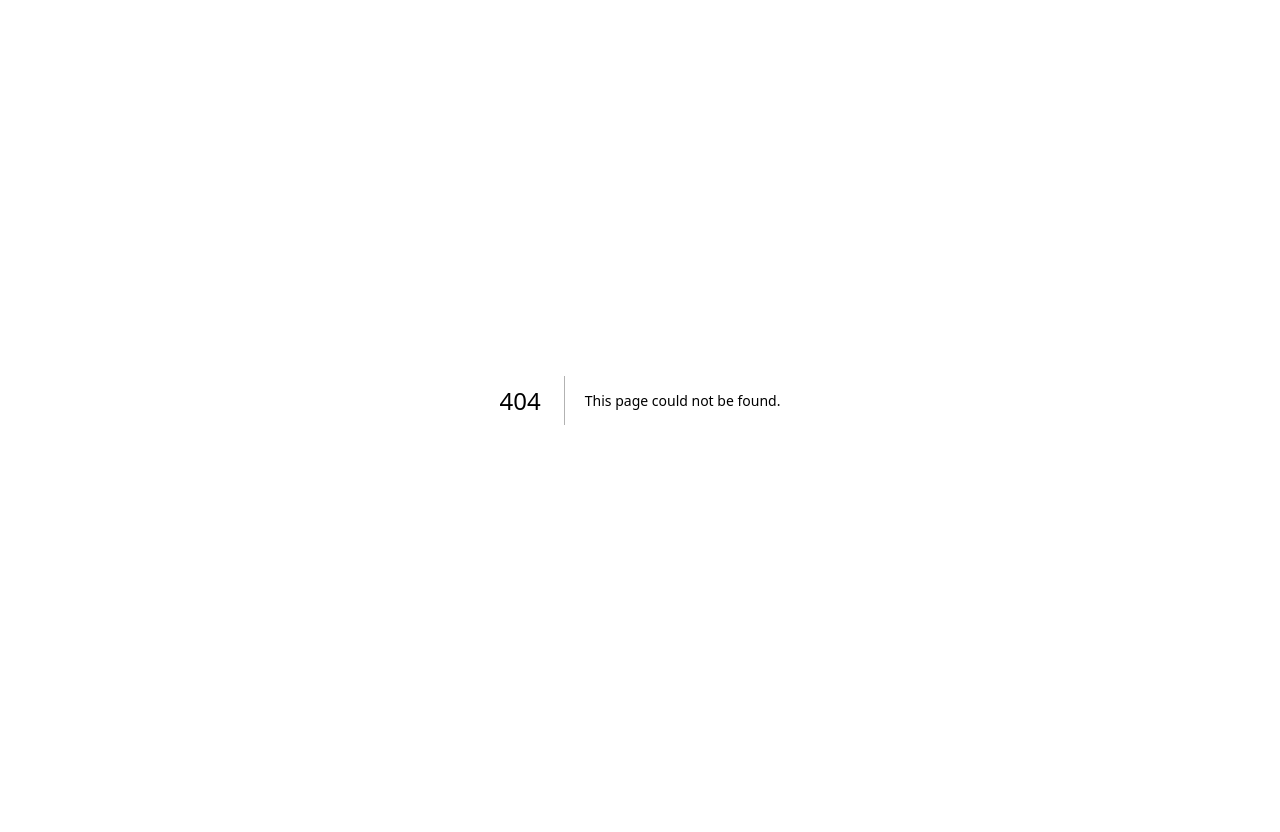
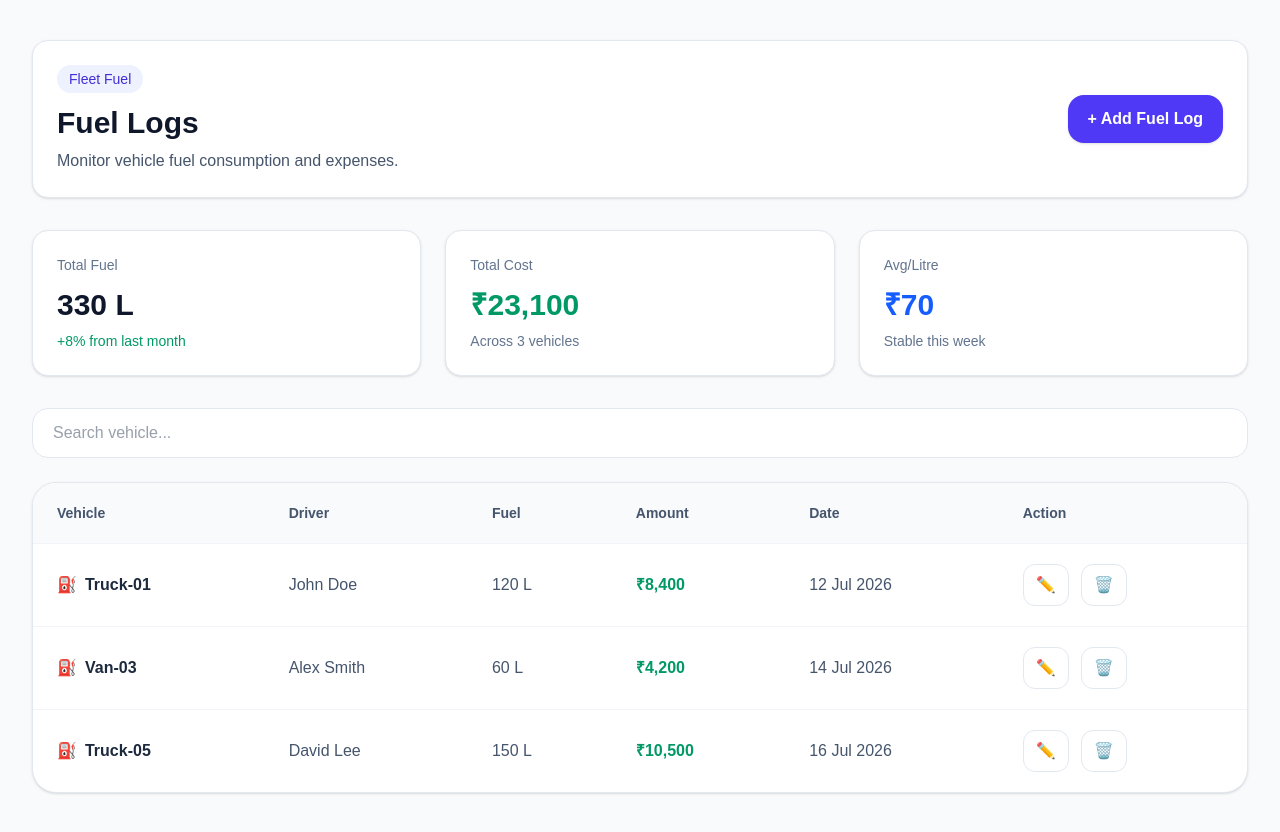
Before and after one commit to Knight-hrp/transitops, a Next.js app in the folder transitops/: page /fuel in a window 1280 px wide. Before the commit this address had no page. Before the commit the page ends 800 px from the top, so only its background shows below. Built offline with nearby package versions, Linux system fonts and the light colour scheme.

Commit message:
fuel page

```diff
--- /dev/null
+++ b/transitops/src/app/fuel/page.js
@@ -0,0 +1,126 @@
+const fuelLogs = [
+  {
+    id: 1,
+    vehicle: "Truck-01",
+    driver: "John Doe",
+    litres: 120,
+    amount: "₹8,400",
+    date: "12 Jul 2026",
+  },
+  {
+    id: 2,
+    vehicle: "Van-03",
+    driver: "Alex Smith",
+    litres: 60,
+    amount: "₹4,200",
+    date: "14 Jul 2026",
+  },
+  {
+    id: 3,
+    vehicle: "Truck-05",
+    driver: "David Lee",
+    litres: 150,
+    amount: "₹10,500",
+    date: "16 Jul 2026",
+  },
+];
+
+export default function FuelLogs() {
+  return (
+    <div className="min-h-screen bg-slate-50">
+      <div className="mx-auto max-w-7xl px-6 py-10 lg:px-8">
+        <div className="mb-8 flex items-center justify-between rounded-2xl border border-slate-200 bg-white p-6 shadow-sm">
+          <div>
+            <div className="inline-flex items-center rounded-full bg-indigo-50 px-3 py-1 text-sm font-medium text-indigo-700">
+              Fleet Fuel
+            </div>
+            <h1 className="mt-3 text-3xl font-semibold text-slate-900">
+              Fuel Logs
+            </h1>
+            <p className="mt-2 text-slate-600">
+              Monitor vehicle fuel consumption and expenses.
+            </p>
+          </div>
+
+          <button className="inline-flex items-center justify-center rounded-2xl bg-indigo-600 px-5 py-3 font-semibold text-white shadow-sm transition hover:bg-indigo-700 hover:shadow-md">
+            + Add Fuel Log
+          </button>
+        </div>
+
+        <div className="mb-8 flex flex-wrap gap-6">
+          <div className="min-w-[220px] flex-1 rounded-2xl border border-slate-200 bg-white p-6 shadow-sm">
+            <p className="text-sm font-medium text-slate-500">Total Fuel</p>
+            <h2 className="mt-3 text-3xl font-semibold text-slate-900">330 L</h2>
+            <p className="mt-2 text-sm text-emerald-600">+8% from last month</p>
+          </div>
+
+          <div className="min-w-[220px] flex-1 rounded-2xl border border-slate-200 bg-white p-6 shadow-sm">
+            <p className="text-sm font-medium text-slate-500">Total Cost</p>
+            <h2 className="mt-3 text-3xl font-semibold text-emerald-600">
+              ₹23,100
+            </h2>
+            <p className="mt-2 text-sm text-slate-500">Across 3 vehicles</p>
+          </div>
+
+          <div className="min-w-[220px] flex-1 rounded-2xl border border-slate-200 bg-white p-6 shadow-sm">
+            <p className="text-sm font-medium text-slate-500">Avg/Litre</p>
+            <h2 className="mt-3 text-3xl font-semibold text-blue-600">₹70</h2>
+            <p className="mt-2 text-sm text-slate-500">Stable this week</p>
+          </div>
+        </div>
+
+        <div className="mb-6">
+          <input
+            placeholder="Search vehicle..."
+            className="w-full rounded-2xl border border-slate-200 bg-white px-5 py-3 text-slate-700 outline-none transition focus:border-indigo-400 focus:ring-2 focus:ring-indigo-100"
+          />
+        </div>
+
+        <div className="overflow-hidden rounded-3xl border border-slate-200 bg-white shadow-sm">
+          <table className="w-full">
+            <thead className="bg-slate-50">
+              <tr className="text-left text-sm font-semibold text-slate-600">
+                <th className="px-6 py-5">Vehicle</th>
+                <th className="px-6 py-5">Driver</th>
+                <th className="px-6 py-5">Fuel</th>
+                <th className="px-6 py-5">Amount</th>
+                <th className="px-6 py-5">Date</th>
+                <th className="px-6 py-5">Action</th>
+              </tr>
+            </thead>
+
+            <tbody>
+              {fuelLogs.map((log) => (
+                <tr key={log.id} className="border-t border-slate-100 transition hover:bg-slate-50">
+                  <td className="px-6 py-5 font-semibold text-slate-800">
+                    <span className="mr-2 text-indigo-600">⛽</span>
+                    {log.vehicle}
+                  </td>
+
+                  <td className="px-6 py-5 text-slate-600">{log.driver}</td>
+                  <td className="px-6 py-5 text-slate-600">{log.litres} L</td>
+                  <td className="px-6 py-5 font-semibold text-emerald-600">
+                    {log.amount}
+                  </td>
+                  <td className="px-6 py-5 text-slate-600">{log.date}</td>
+
+                  <td className="px-6 py-5">
+                    <div className="flex gap-3">
+                      <button className="rounded-xl border border-slate-200 bg-white px-3 py-2 text-slate-600 transition hover:border-indigo-300 hover:bg-indigo-50 hover:text-indigo-700">
+                        ✏️
+                      </button>
+
+                      <button className="rounded-xl border border-slate-200 bg-white px-3 py-2 text-slate-600 transition hover:border-rose-300 hover:bg-rose-50 hover:text-rose-700">
+                        🗑️
+                      </button>
+                    </div>
+                  </td>
+                </tr>
+              ))}
+            </tbody>
+          </table>
+        </div>
+      </div>
+    </div>
+  );
+}
```
